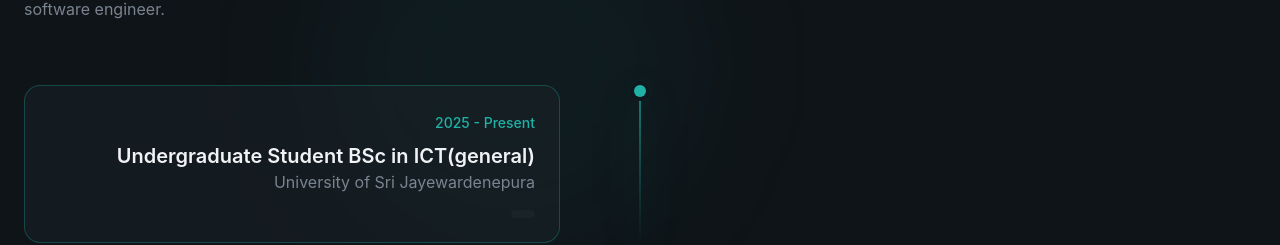
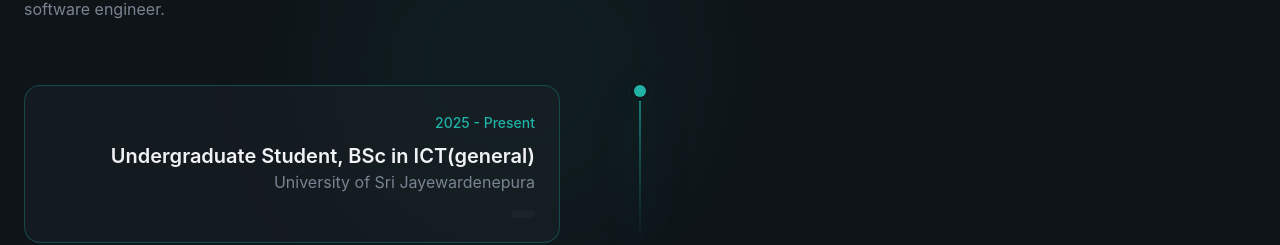
Before and after one commit to kDash22/kalana-dasanayaka, a React (Vite) app in the folder frontend/: page / in a window 1280 px wide. Shown: the part 3393-3638 px from the top of the page. Built offline with nearby package versions, Linux system fonts and the light colour scheme.

Commit message:
minor style changes.

```diff
--- a/frontend/src/layout/Navbar.jsx
+++ b/frontend/src/layout/Navbar.jsx
@@ -82,10 +82,11 @@
                 {link.label}
               </a>
             ))}
-
-            <Button onClick={() => setIsMobileMenuOpen(false)}>
-              Contact Me
-            </Button>
+            <a href="#contact">
+              <Button onClick={() => setIsMobileMenuOpen(false)}>
+                Contact Me
+              </Button>
+            </a>
           </div>
         </div>
       )}
--- a/frontend/src/sections/Experience.jsx
+++ b/frontend/src/sections/Experience.jsx
@@ -1,7 +1,7 @@
 const experiences = [
   {
     period: "2025 - Present",
-    role: "Undergraduate Student BSc in ICT(general)",
+    role: "Undergraduate Student, BSc in ICT(general)",
     company: "University of Sri Jayewardenepura",
     description: " ",
     technologies: [" "],
```
